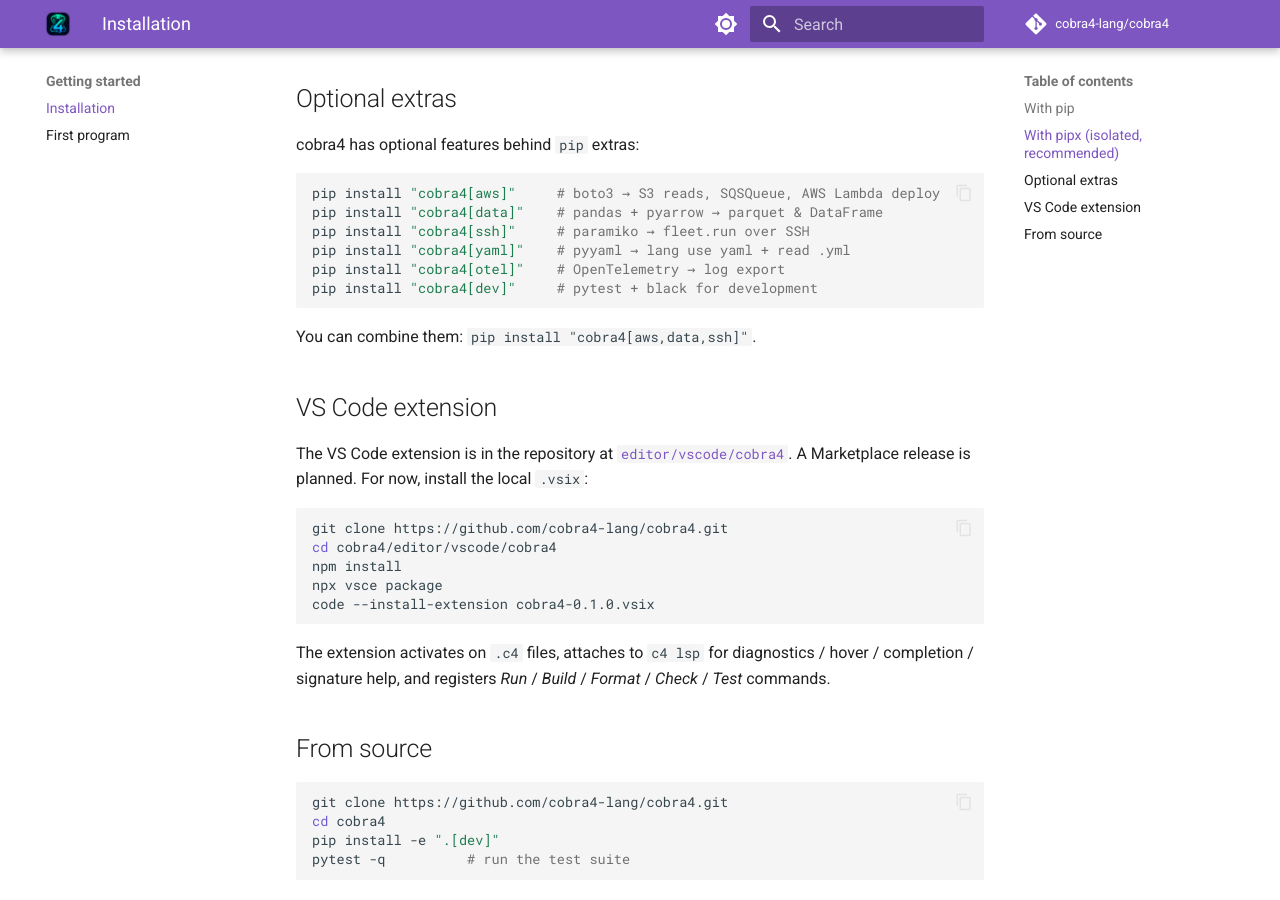
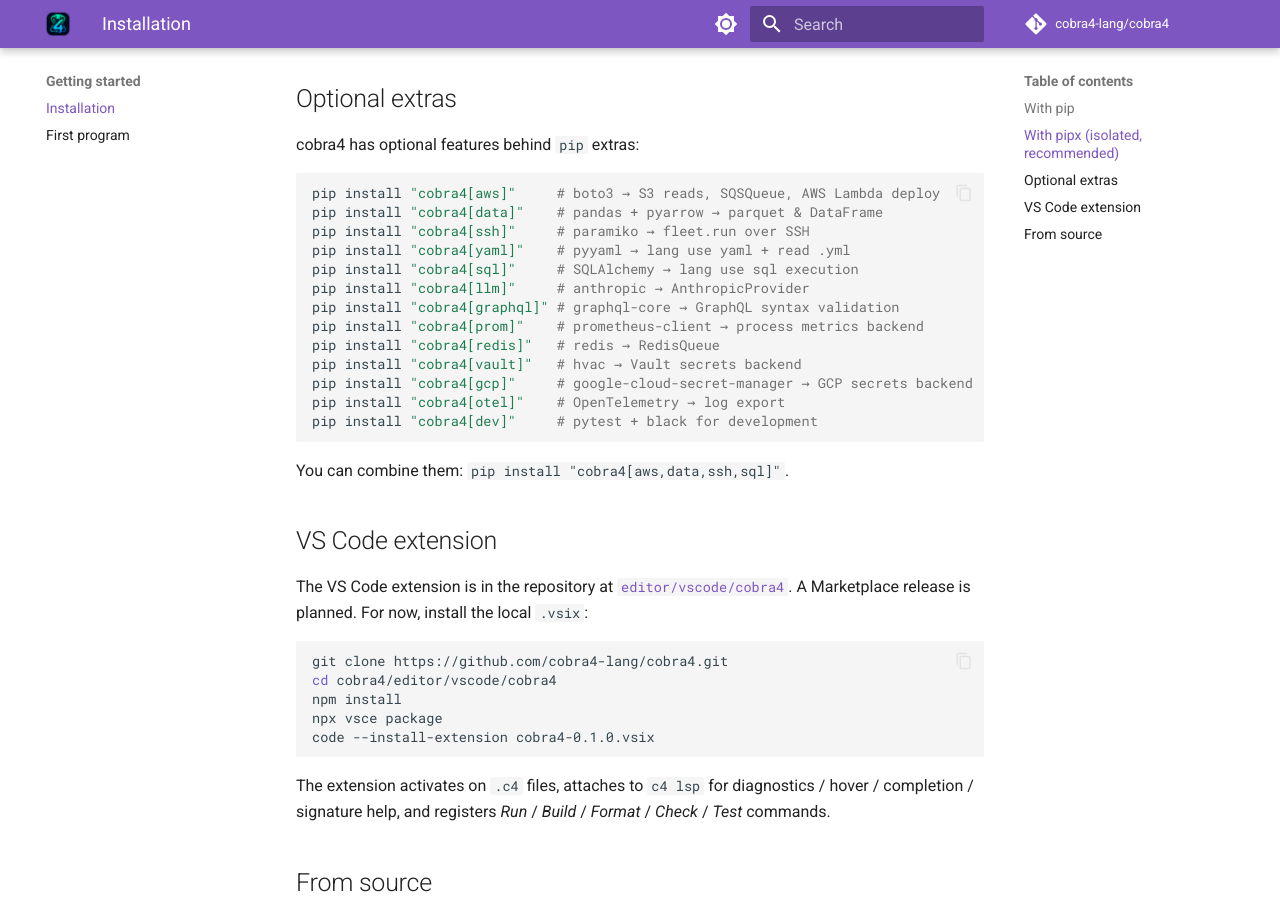
Before and after one commit to cobra4-lang/cobra4, an MkDocs documentation site: the page built from docs/getting-started/install.md, in a window 1280 px wide and 900 px high, scrolled down 633 px. Built offline with MkDocs 1.6.1 and Material for MkDocs 9.7.7, drawn with Linux system fonts in a browser that asks for light colours; comment, search, counter and statistics services are not loaded.

````diff
--- a/docs/getting-started/install.md
+++ b/docs/getting-started/install.md
@@ -34,11 +34,18 @@ pip install "cobra4[aws]"     # boto3 → S3 reads, SQSQueue, AWS Lambda deploy
 pip install "cobra4[data]"    # pandas + pyarrow → parquet & DataFrame
 pip install "cobra4[ssh]"     # paramiko → fleet.run over SSH
 pip install "cobra4[yaml]"    # pyyaml → lang use yaml + read .yml
+pip install "cobra4[sql]"     # SQLAlchemy → lang use sql execution
+pip install "cobra4[llm]"     # anthropic → AnthropicProvider
+pip install "cobra4[graphql]" # graphql-core → GraphQL syntax validation
+pip install "cobra4[prom]"    # prometheus-client → process metrics backend
+pip install "cobra4[redis]"   # redis → RedisQueue
+pip install "cobra4[vault]"   # hvac → Vault secrets backend
+pip install "cobra4[gcp]"     # google-cloud-secret-manager → GCP secrets backend
 pip install "cobra4[otel]"    # OpenTelemetry → log export
 pip install "cobra4[dev]"     # pytest + black for development
 ```
 
-You can combine them: `pip install "cobra4[aws,data,ssh]"`.
+You can combine them: `pip install "cobra4[aws,data,ssh,sql]"`.
 
 ## VS Code extension
 
````
Also changed, not shown: pyproject.toml (+7 -0 lines).
